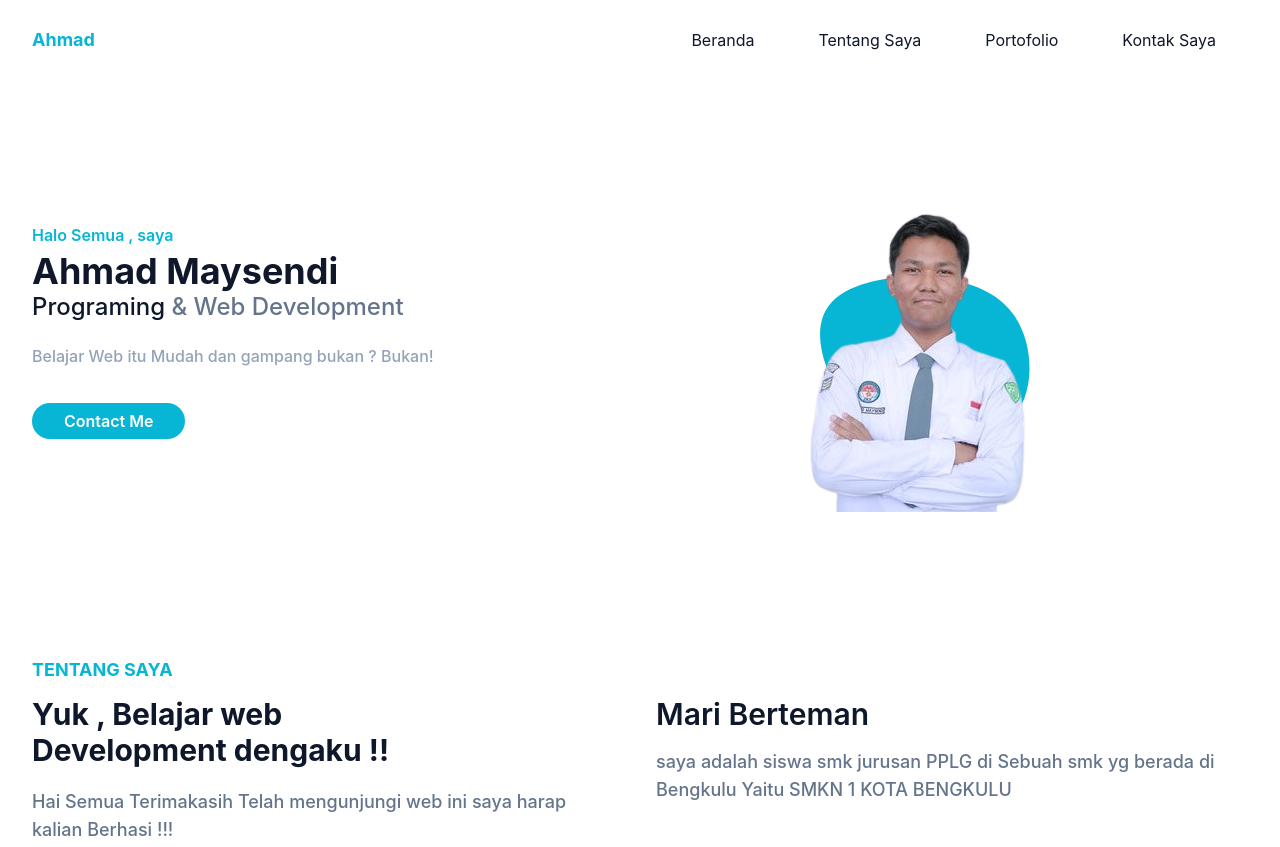
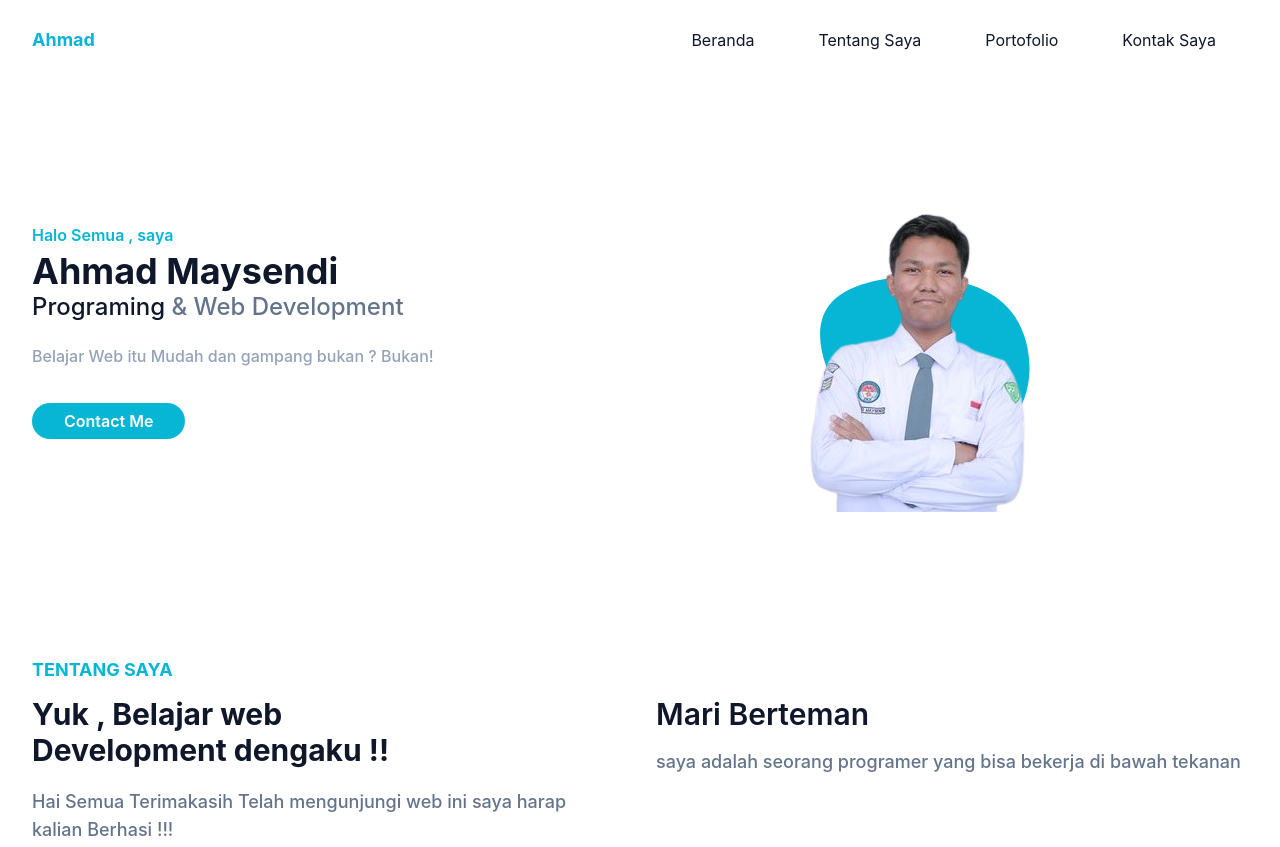
Before and after one commit to KopiCoklat/KopiCoklat.github.io, a website: page index.htm in a window 1280 px wide. Shown: the top 847 px of the page. Drawn offline with Linux system fonts and the light colour scheme.

Commit message:
Update index.htm

```diff
--- a/index.htm
+++ b/index.htm
@@ -80,7 +80,7 @@
                 </div>
                 <div class="w-full px-4 mb-10 lg:w-1/2">
                     <h3 class="font-semibold text-slate-900 text-2xl mb-4 lg:text-3xl lg:pt-10">Mari Berteman</h3>
-                    <p class="font-medium text-base text-secondary mb-6 lg:text-lg">saya adalah siswa smk jurusan PPLG di Sebuah smk yg berada di Bengkulu Yaitu SMKN 1 KOTA BENGKULU</p>
+                    <p class="font-medium text-base text-secondary mb-6 lg:text-lg">saya adalah seorang programer yang bisa bekerja di bawah tekanan</p>
                 </div>
                 <div class="flex items-center">
                     <!-- Youtube -->
```
